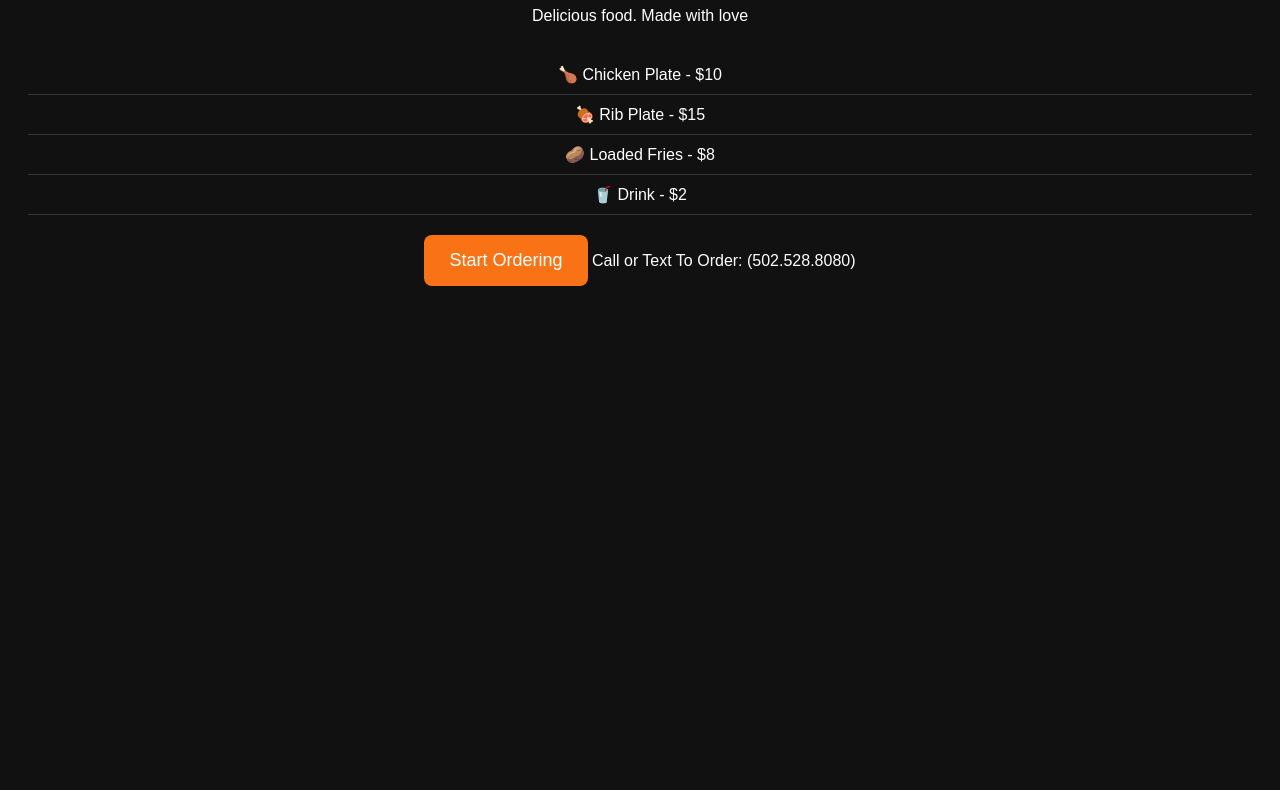
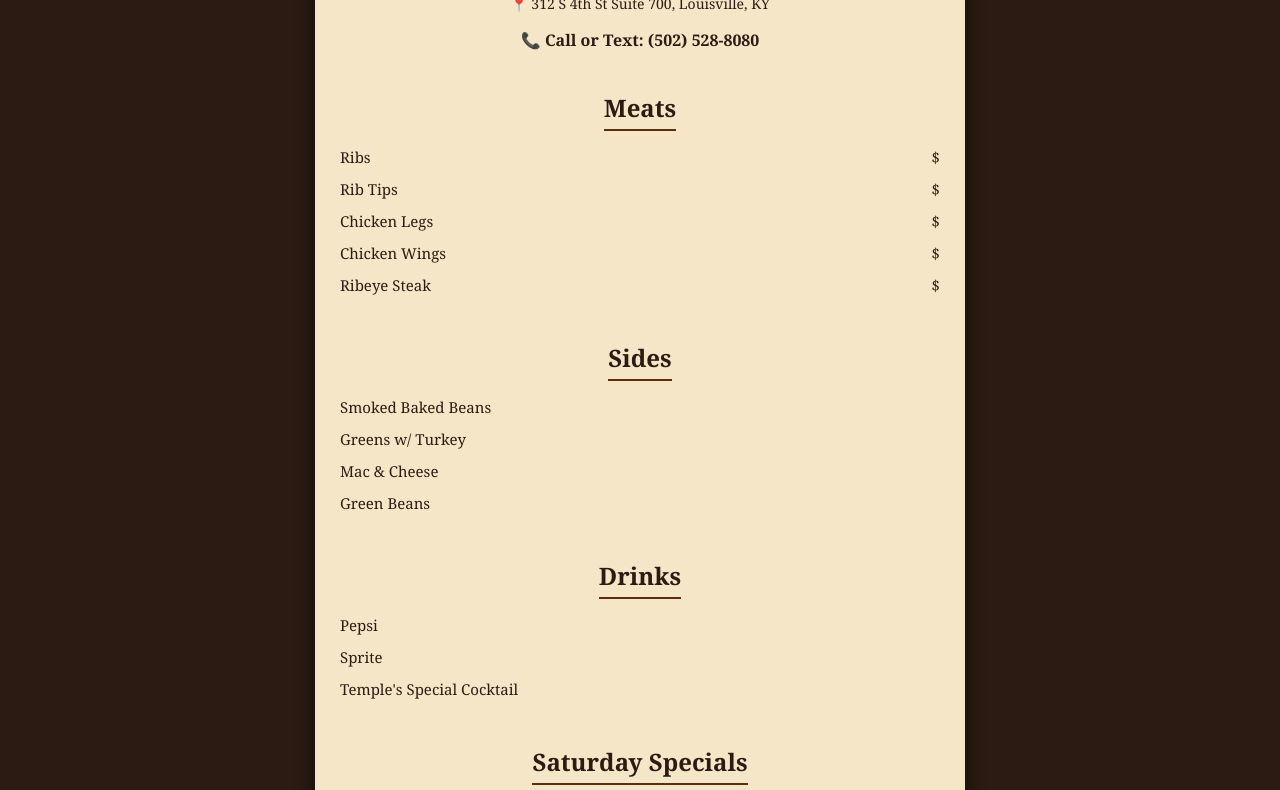
Before and after one commit to brianh18775-creator/temples-grace-page, a plain HTML site: page index.html in a window 1280 px wide. Shown: the part 137-927 px from the top of the page. Before the commit the page ends 800 px from the top, so only its background shows below. Drawn offline with Linux system fonts and the light colour scheme.

Commit message:
upgrade design and menu layout

```diff
--- a/index.html
+++ b/index.html
@@ -2,60 +2,126 @@
 <html lang="en">
 <head>
   <meta charset="UTF-8">
-  <title>Temples Grace Catering</title>
-  <p class="subtitle">📍 312 South 4th Street Suite 700</p>
+  <title>Temple's Grace Catering</title>
+
   <style>
     body {
-      font-family: Arial, sans-serif;
-      background: #111;
-      color: white;
+      font-family: 'Georgia', serif;
+      background: #2b1b12;
+      color: #2b1b12;
       text-align: center;
       padding: 20px;
     }
+
+    .container {
+      max-width: 600px;
+      margin: auto;
+      background: #f5e6c8;
+      padding: 25px;
+      border-radius: 12px;
+      box-shadow: 0 0 20px rgba(0,0,0,0.6);
+    }
+
     h1 {
-      color: #f97316;
+      color: #5a2e0f;
+      margin-bottom: 5px;
     }
-    .menu {
-      margin-top: 30px;
+
+    .subtitle {
+      font-size: 14px;
+      margin-bottom: 10px;
     }
+
+    .phone {
+      font-weight: bold;
+      margin-bottom: 20px;
+    }
+
+    .section {
+      margin-top: 20px;
+    }
+
+    .section h2 {
+      border-bottom: 2px solid #5a2e0f;
+      display: inline-block;
+      padding-bottom: 5px;
+      margin-bottom: 10px;
+    }
+
     .item {
-      border-bottom: 1px solid #333;
-      padding: 10px;
+      display: flex;
+      justify-content: space-between;
+      padding: 6px 0;
+      font-size: 15px;
     }
+
     button {
-      margin-top: 20px;
+      margin-top: 25px;
       padding: 15px 25px;
       font-size: 18px;
-      background: #f97316;
+      background: #8b4513;
       color: white;
       border: none;
       border-radius: 8px;
       cursor: pointer;
     }
+
     button:hover {
-      background: #ea580c;
+      background: #a0522d;
     }
   </style>
 </head>
+
 <body>
 
-  <h1>🔥 Temples Grace Catering 🔥</h1>
-  <p>Delicious food. Made with love</p>
+  <div class="container">
+    <h1>🔥 Temple's Grace 🔥</h1>
+    <p class="subtitle">📍 312 S 4th St Suite 700, Louisville, KY</p>
+    <p class="phone">📞 Call or Text: (502) 528-8080</p>
 
-  <div class="menu">
-    <div class="item">🍗 Chicken Plate - $10</div>
-    <div class="item">🍖 Rib Plate - $15</div>
-    <div class="item">🥔 Loaded Fries - $8</div>
-    <div class="item">🥤 Drink - $2</div>
+    <!-- MEATS -->
+    <div class="section">
+      <h2>Meats</h2>
+      <div class="item"><span>Ribs</span><span>$</span></div>
+      <div class="item"><span>Rib Tips</span><span>$</span></div>
+      <div class="item"><span>Chicken Legs</span><span>$</span></div>
+      <div class="item"><span>Chicken Wings</span><span>$</span></div>
+      <div class="item"><span>Ribeye Steak</span><span>$</span></div>
+    </div>
+
+    <!-- SIDES -->
+    <div class="section">
+      <h2>Sides</h2>
+      <div class="item"><span>Smoked Baked Beans</span></div>
+      <div class="item"><span>Greens w/ Turkey</span></div>
+      <div class="item"><span>Mac & Cheese</span></div>
+      <div class="item"><span>Green Beans</span></div>
+    </div>
+
+    <!-- DRINKS -->
+    <div class="section">
+      <h2>Drinks</h2>
+      <div class="item"><span>Pepsi</span></div>
+      <div class="item"><span>Sprite</span></div>
+      <div class="item"><span>Temple's Special Cocktail</span></div>
+    </div>
+
+    <!-- SPECIALS -->
+    <div class="section">
+      <h2>Saturday Specials</h2>
+      <div class="item"><span>Spaghetti w/ garlic bread</span></div>
+      <div class="item"><span>Fried Fish + fries + slaw</span></div>
+      <div class="item"><span>Fried Wings + fries</span></div>
+    </div>
+
+    <button onclick="orderNow()">Start Order</button>
   </div>
-
-  <button onclick="orderNow()">Start Ordering</button>
 
   <script>
     function orderNow() {
-      const email = "youremail@example.com";
-      const subject = "New Food Order";
-      const body = "Hello, I would like to place an order:%0D%0A%0D%0AItem:%0D%0AName:%0D%0APhone:%0D%0APickup Time:";
+      const email = "templesgrace@gmail.com";
+      const subject = "New Order - Temple's Grace";
+      const body = "Hello, I would like to place an order:%0D%0A%0D%0AItems:%0D%0AName:%0D%0APhone:%0D%0APickup Time:";
 
       window.location.href = `mailto:${email}?subject=${subject}&body=${body}`;
     }
@@ -63,4 +129,3 @@
 
 </body>
 </html>
-Call or Text To Order: (502.528.8080)
```
